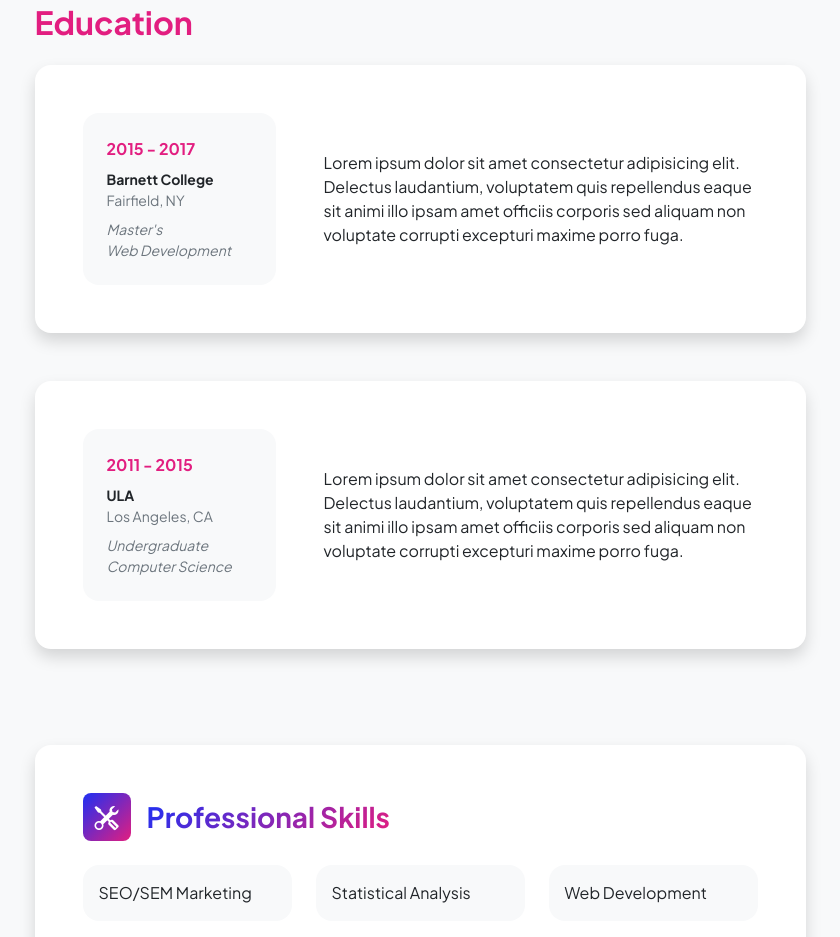
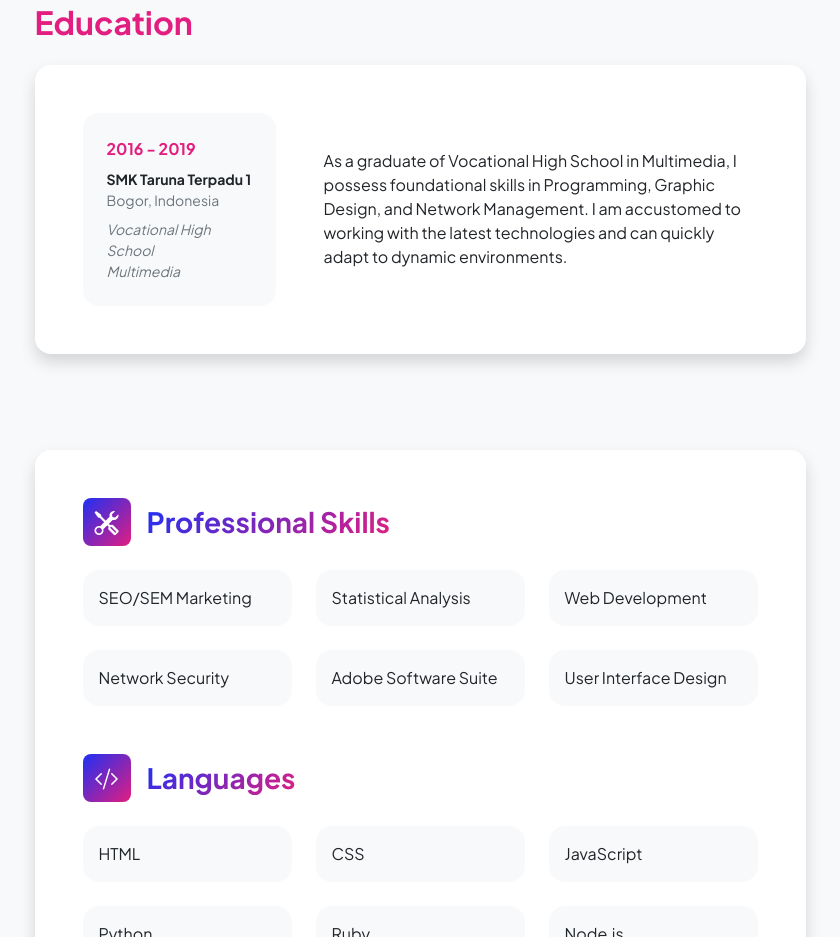
Before and after one commit to rajaaljabbar/rajaaljabbar.github.io, a plain HTML site: page resume.html in a window 1280 px wide. Shown: the part 879-1816 px from the top of the page, without its empty margins (220-1060 px from the left). Drawn offline with nearby package versions, Linux system fonts and the light colour scheme.

Commit message:
Menambahkan CV dan detail Education di Resume

```diff
--- a/resume.html
+++ b/resume.html
@@ -80,7 +80,11 @@
                 <h2 class="text-primary fw-bolder mb-0">Experience</h2>
                 <!-- Download resume button-->
                 <!-- Note: Set the link href target to a PDF file within your project-->
-                <a class="btn btn-primary px-4 py-3" href="#!">
+                <a
+                  class="btn btn-primary px-4 py-3"
+                  href="https://drive.google.com/file/d/1Q5hBPM8qQh-nkxapRUh0BYCAZQ4kWsVg/view?usp=sharing"
+                  target="_blank"
+                >
                   <div class="d-inline-block bi bi-download me-2"></div>
                   Download Resume
                 </a>
@@ -136,6 +140,7 @@
                 </div>
               </div>
             </section>
+
             <!-- Education Section-->
             <section>
               <h2 class="text-secondary fw-bolder mb-4">Education</h2>
@@ -146,54 +151,29 @@
                     <div class="col text-center text-lg-start mb-4 mb-lg-0">
                       <div class="bg-light p-4 rounded-4">
                         <div class="text-secondary fw-bolder mb-2">
-                          2015 - 2017
+                          2016 - 2019
                         </div>
                         <div class="mb-2">
-                          <div class="small fw-bolder">Barnett College</div>
-                          <div class="small text-muted">Fairfield, NY</div>
+                          <div class="small fw-bolder">
+                            SMK Taruna Terpadu 1
+                          </div>
+                          <div class="small text-muted">Bogor, Indonesia</div>
                         </div>
                         <div class="fst-italic">
-                          <div class="small text-muted">Master's</div>
-                          <div class="small text-muted">Web Development</div>
+                          <div class="small text-muted">
+                            Vocational High School
+                          </div>
+                          <div class="small text-muted">Multimedia</div>
                         </div>
                       </div>
                     </div>
                     <div class="col-lg-8">
                       <div>
-                        Lorem ipsum dolor sit amet consectetur adipisicing elit.
-                        Delectus laudantium, voluptatem quis repellendus eaque
-                        sit animi illo ipsam amet officiis corporis sed aliquam
-                        non voluptate corrupti excepturi maxime porro fuga.
-                      </div>
-                    </div>
-                  </div>
-                </div>
-              </div>
-              <!-- Education Card 2-->
-              <div class="card shadow border-0 rounded-4 mb-5">
-                <div class="card-body p-5">
-                  <div class="row align-items-center gx-5">
-                    <div class="col text-center text-lg-start mb-4 mb-lg-0">
-                      <div class="bg-light p-4 rounded-4">
-                        <div class="text-secondary fw-bolder mb-2">
-                          2011 - 2015
-                        </div>
-                        <div class="mb-2">
-                          <div class="small fw-bolder">ULA</div>
-                          <div class="small text-muted">Los Angeles, CA</div>
-                        </div>
-                        <div class="fst-italic">
-                          <div class="small text-muted">Undergraduate</div>
-                          <div class="small text-muted">Computer Science</div>
-                        </div>
-                      </div>
-                    </div>
-                    <div class="col-lg-8">
-                      <div>
-                        Lorem ipsum dolor sit amet consectetur adipisicing elit.
-                        Delectus laudantium, voluptatem quis repellendus eaque
-                        sit animi illo ipsam amet officiis corporis sed aliquam
-                        non voluptate corrupti excepturi maxime porro fuga.
+                        As a graduate of Vocational High School in Multimedia, I
+                        possess foundational skills in Programming, Graphic
+                        Design, and Network Management. I am accustomed to
+                        working with the latest technologies and can quickly
+                        adapt to dynamic environments.
                       </div>
                     </div>
                   </div>
```
